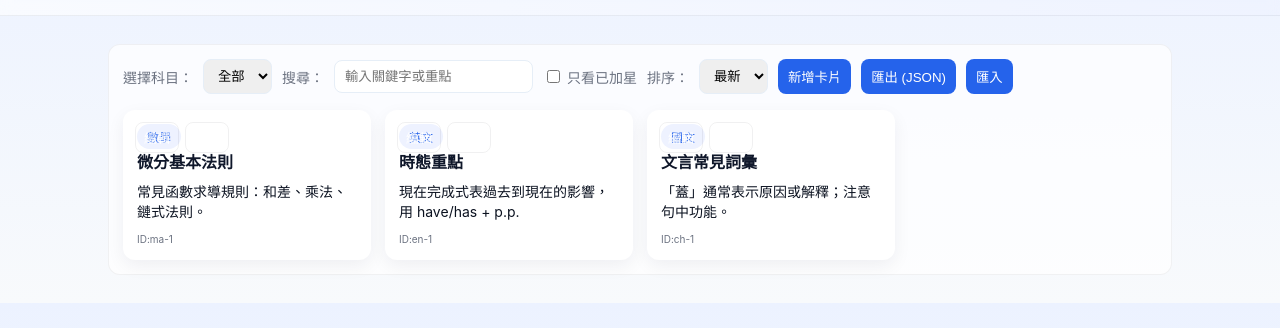
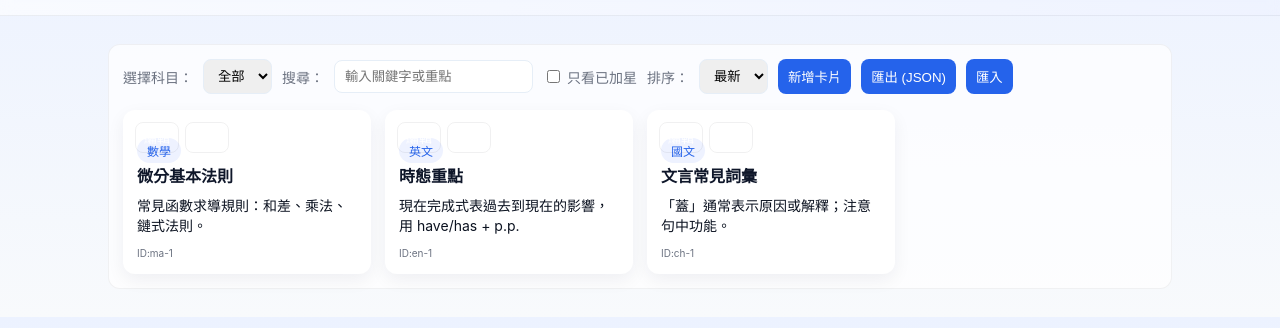
Before and after one commit to studyonlinev3/studyonlinev3.github.io, a plain HTML site: page index.html in a window 1280 px wide. Shown: the part 70-398 px from the top of the page. Drawn offline with Linux system fonts and the light colour scheme.

Commit message:
Fix badge overlap: reserve top padding so subject-badge doesn't overlap edit button

```diff
--- a/css/styles.css
+++ b/css/styles.css
@@ -23,7 +23,7 @@ body{font-family:Inter, system-ui, -apple-system, 'Noto Sans TC', Roboto, 'Helve
 .controls input, .controls select{padding:8px 10px;border:1px solid #e6eef7;border-radius:8px}
 .controls button{padding:8px 10px;border-radius:8px}
 .cards{display:grid;grid-template-columns:repeat(auto-fill,minmax(240px,1fr));gap:14px}
-.card{background:var(--card);padding:14px;border-radius:12px;box-shadow:0 6px 18px rgba(11,24,50,0.06);position:relative;transition:transform .12s ease, box-shadow .12s ease}
+.card{background:var(--card);padding:28px 14px 14px 14px;border-radius:12px;box-shadow:0 6px 18px rgba(11,24,50,0.06);position:relative;transition:transform .12s ease, box-shadow .12s ease}
 .card:hover{transform:translateY(-6px);box-shadow:0 12px 30px rgba(11,24,50,0.08)}
 .card h3{margin:0 0 8px 0;font-size:16px}
 .card p{margin:0;color:#0b1220;font-size:14px;white-space:pre-wrap}
```
